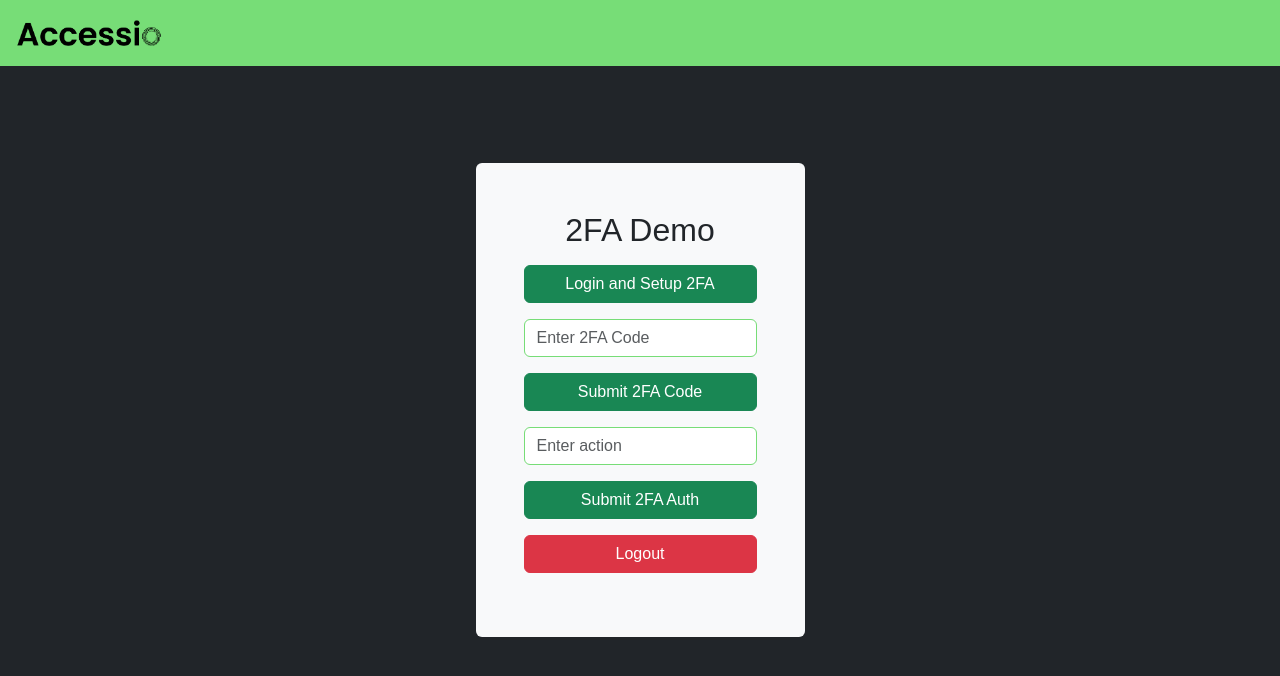
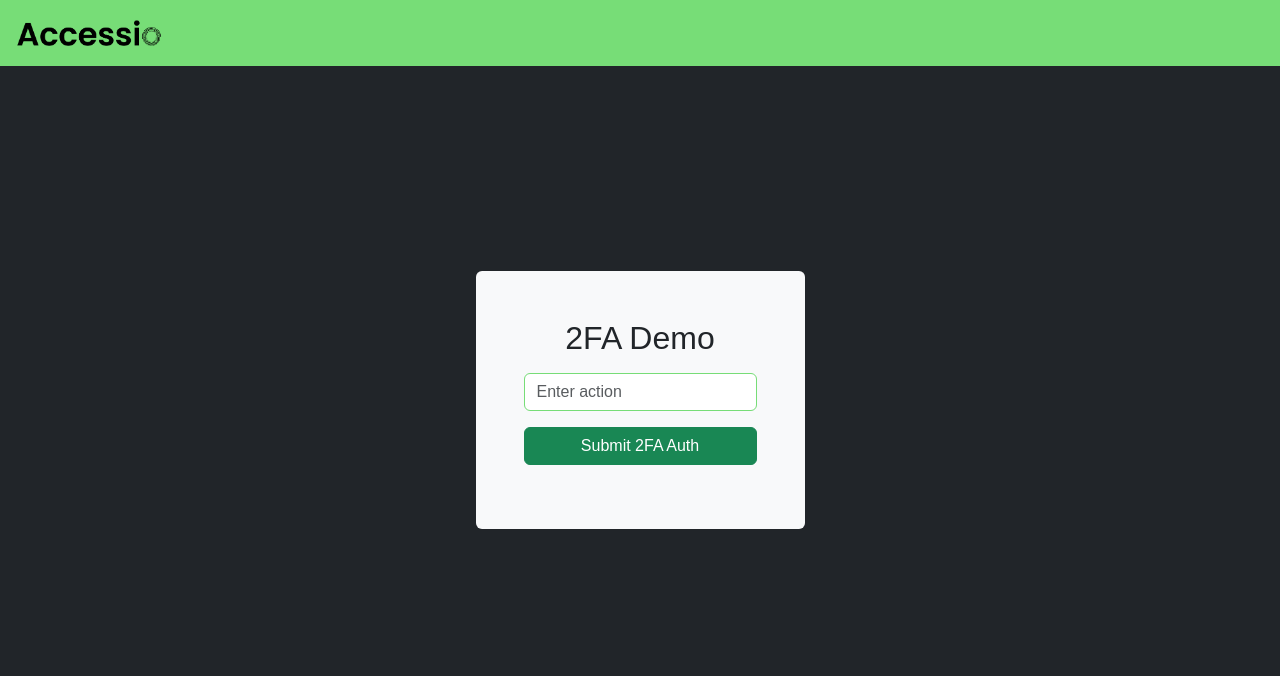
Before and after one commit to NullerGoej/factor_front, a React (Create React App) app: page / in a window 1280 px wide. Shown: the top 676 px of the page. Built offline with nearby package versions, Linux system fonts and the light colour scheme.

Commit message:
Finished Setup pages & Added action

```diff
--- a/src/App/UserComponent.js
+++ b/src/App/UserComponent.js
@@ -1,16 +1,17 @@
 import React, { useEffect } from 'react';
 import { useDispatch, useSelector } from 'react-redux';
 import { fetchUserData } from '../Features/userSlice';
-import { useNavigate } from 'react-router-dom';
+import { useLocation,useNavigate } from 'react-router-dom';
 
 const UserComponent = () => {
   const dispatch = useDispatch();
   const user = useSelector(state => state.user);
   const navigate = useNavigate();
+  const location = useLocation();
 
   useEffect(() => {
-    dispatch(fetchUserData(navigate));
-  }, [dispatch, navigate]);
+    dispatch(fetchUserData(navigate, location.pathname));
+  }, [dispatch, navigate, location.pathname]);
 
   return (
     <img src={user.image} alt="Icon" width="32" height="32" className="rounded-circle" />
--- a/src/Components/App.js
+++ b/src/Components/App.js
@@ -1,47 +1,10 @@
 import React, { useState } from 'react';
 import axios from 'axios';
-import QRCode from 'qrcode.react';
 import 'bootstrap/dist/css/bootstrap.min.css';
-import { useNavigate } from 'react-router-dom';
 import Header from './Header';
 
 function App() {
-  const [token, setToken] = useState(null);
-  const [qrCode, setQrCode] = useState(null);
-  const [twoFactorCode, setTwoFactorCode] = useState('');
   const [action, setAction] = useState('');
-  const navigate = useNavigate();
-
-  const handleLoginClick = async () => {
-    try {
-      const loginResponse = await axios.post('https://zealand.moedekjaer.dk/final/api/public/api/login', {
-        email: 'test@example.com',
-        password: 'password'
-      });
-
-      setToken(loginResponse.data.token);
-
-      const qrResponse = await axios.post('https://zealand.moedekjaer.dk/final/api/public/api/two-factor-auth-setup/1', {}, {
-        headers: { Authorization: `Bearer ${loginResponse.data.token}` }
-      });
-
-      setQrCode(qrResponse.data.qr_code);
-    } catch (error) {
-      console.error(error);
-    }
-  };
-
-  const handleTwoFactorClick = async () => {
-    try {
-      await axios.post('https://zealand.moedekjaer.dk/final/api/public/api/two-factor-auth-setup/2', {
-        two_factor_6_digit: twoFactorCode
-      }, {
-        headers: { Authorization: `Bearer ${token}` }
-      });
-    } catch (error) {
-      console.error(error);
-    }
-  };
 
   const handleTwoFactorAuthClick = async () => {
     try {
@@ -52,24 +15,11 @@ function App() {
         ip_address: ip,
         action: action
       }, {
-        headers: { Authorization: `Bearer ${token}` }
+        headers: { Authorization: `Bearer ${localStorage.getItem('token')}` }
       });
     } catch (error) {
       console.error(error);
     }
-  };
-
-  const handleLogoutClick = () => {
-    axios.get('https://zealand.moedekjaer.dk/final/api/public/api/logout', {
-      headers: { Authorization: `Bearer ${localStorage.getItem('token')}` }
-    }).then(() => {
-      localStorage.removeItem('token');
-      navigate('/login');
-    }).catch(() => {
-      console.log('Failed to logout');
-      navigate('/login');
-    });
-
   };
 
   return (
@@ -79,23 +29,10 @@ function App() {
         <form className="bg-light p-5 rounded">
           <h2 className="mb-3 text-center text-dark">2FA Demo</h2>
           <div className="mb-3">
-            <button type="button" className="btn btn-success w-100" onClick={handleLoginClick}>Login and Setup 2FA</button>
-          </div>
-          {qrCode && <QRCode className="d-block mx-auto mb-3" value={qrCode} />}
-          <div className="mb-3">
-            <input className="form-control" type="text" value={twoFactorCode} onChange={e => setTwoFactorCode(e.target.value)} placeholder="Enter 2FA Code" />
-          </div>
-          <div className="mb-3">
-            <button type="button" className="btn btn-success w-100" onClick={handleTwoFactorClick}>Submit 2FA Code</button>
-          </div>
-          <div className="mb-3">
             <input className="form-control" type="text" value={action} onChange={e => setAction(e.target.value)} placeholder="Enter action" />
           </div>
           <div className="mb-3">
             <button type="button" className="btn btn-success w-100" onClick={handleTwoFactorAuthClick}>Submit 2FA Auth</button>
-          </div>
-          <div className="mb-3">
-            <button type="button" className="btn btn-danger w-100" onClick={handleLogoutClick}>Logout</button>
           </div>
         </form>
       </div></div>
--- a/src/Components/Setup-1.js
+++ b/src/Components/Setup1.js
@@ -9,11 +9,15 @@ function App() {
 
   useEffect(() => {
     const fetchQrCode = async () => {
-      const qrResponse = await axios.post('https://zealand.moedekjaer.dk/final/api/public/api/two-factor-auth-setup/1', {}, {
+      axios.post('https://zealand.moedekjaer.dk/final/api/public/api/two-factor-auth-setup/1', {}, {
         headers: { Authorization: `Bearer ${localStorage.getItem('token')}` }
-      });
-
-      setQrCode(qrResponse.data.qr_code);
+      })
+        .then((qrResponse) => {
+          setQrCode(qrResponse.data.qr_code);
+        })
+        .catch((error) => {
+          console.error('Failed to fetch QR code:', error);
+        });
     };
 
     fetchQrCode();
@@ -27,7 +31,8 @@ function App() {
           <h2 className="mb-3 text-center text-dark">Scan QR Code</h2>
           {qrCode && <QRCode className="d-block mx-auto mb-3" value={qrCode} />}
         </form>
-      </div></div>
+      </div>
+    </div>
   );
 }
 
--- /dev/null
+++ b/src/Components/Setup2.js
@@ -0,0 +1,54 @@
+import React, { useState } from 'react';
+import axios from 'axios';
+import 'bootstrap/dist/css/bootstrap.min.css';
+import Header from './Header';
+import { useNavigate } from 'react-router-dom';
+
+function App() {
+    const [twoFactorCode, setTwoFactorCode] = useState('');
+    const navigate = useNavigate();
+
+    const postDigitCode = async () => {
+        axios.post('https://zealand.moedekjaer.dk/final/api/public/api/two-factor-auth-setup/2', {
+            two_factor_6_digit: twoFactorCode
+        }, {
+            headers: {
+                Authorization: `Bearer ${localStorage.getItem('token')}`
+            }
+        })
+            .then((response) => {
+                navigate('/');
+            })
+            .catch((error) => {
+                console.error('Wrong 6 digit: ', error);
+            });
+    };
+
+    const handleSubmit = (event) => {
+        event.preventDefault();
+        postDigitCode(twoFactorCode);
+    };
+
+    return (
+        <div>
+            <Header />
+            <div className="App bg-dark text-white d-flex justify-content-center align-items-center vh-100">
+                <form className="bg-light p-5 rounded" onSubmit={handleSubmit}>
+                    <input
+                        type="number"
+                        value={twoFactorCode}
+                        onChange={(e) => setTwoFactorCode(e.target.value)}
+                        className="form-control mb-3"
+                        placeholder="Enter six-digit code"
+                        required
+                    />
+                    <button type="submit" className="btn btn-primary d-block mx-auto">
+                        Submit
+                    </button>
+                </form>
+            </div>
+        </div>
+    );
+}
+
+export default App;
--- a/src/features/userSlice.js
+++ b/src/features/userSlice.js
@@ -27,7 +27,7 @@ export const userSlice = createSlice({
   }
 });
 
-export const fetchUserData = (navigate) => {
+export const fetchUserData = (navigate, location) => {
   return dispatch => {
     // Make API call to fetch user data
     // Example:
@@ -37,8 +37,10 @@ export const fetchUserData = (navigate) => {
       dispatch(fetchUserSuccess(response.data));
       if (response.data.user.phone === 0) {
         navigate('/setup-1');
-      } else if (response.data.user.two_factor_setup === 1) {
+      } else if (response.data.user.phone === 1) {
         navigate('/setup-2');
+      } else if (location === '/setup-1' || location === '/setup-2') {
+        navigate('/');
       }
     }).catch(() => {
       localStorage.removeItem('token');
--- a/src/index.js
+++ b/src/index.js
@@ -7,7 +7,8 @@ import Login from './Components/Login';
 import Logout from './Components/Logout';
 import Register from './Components/Register';
 import NotFound from './Components/NotFound';
-import Setup1 from './Components/Setup-1';
+import Setup1 from './Components/Setup1';
+import Setup2 from './Components/Setup2';
 import reportWebVitals from './reportWebVitals';
 import { BrowserRouter as Router, Route, Routes } from 'react-router-dom';
 import { createRoot } from 'react-dom/client';
@@ -26,6 +27,7 @@ root.render(
           <Route path="/logout" element={<Logout />} />
           <Route path="*" element={<NotFound />} />
           <Route path="/setup-1" element={<Setup1 />} />
+          <Route path="/setup-2" element={<Setup2 />} />
         </Routes>
       </Router>
     </Provider>
```
